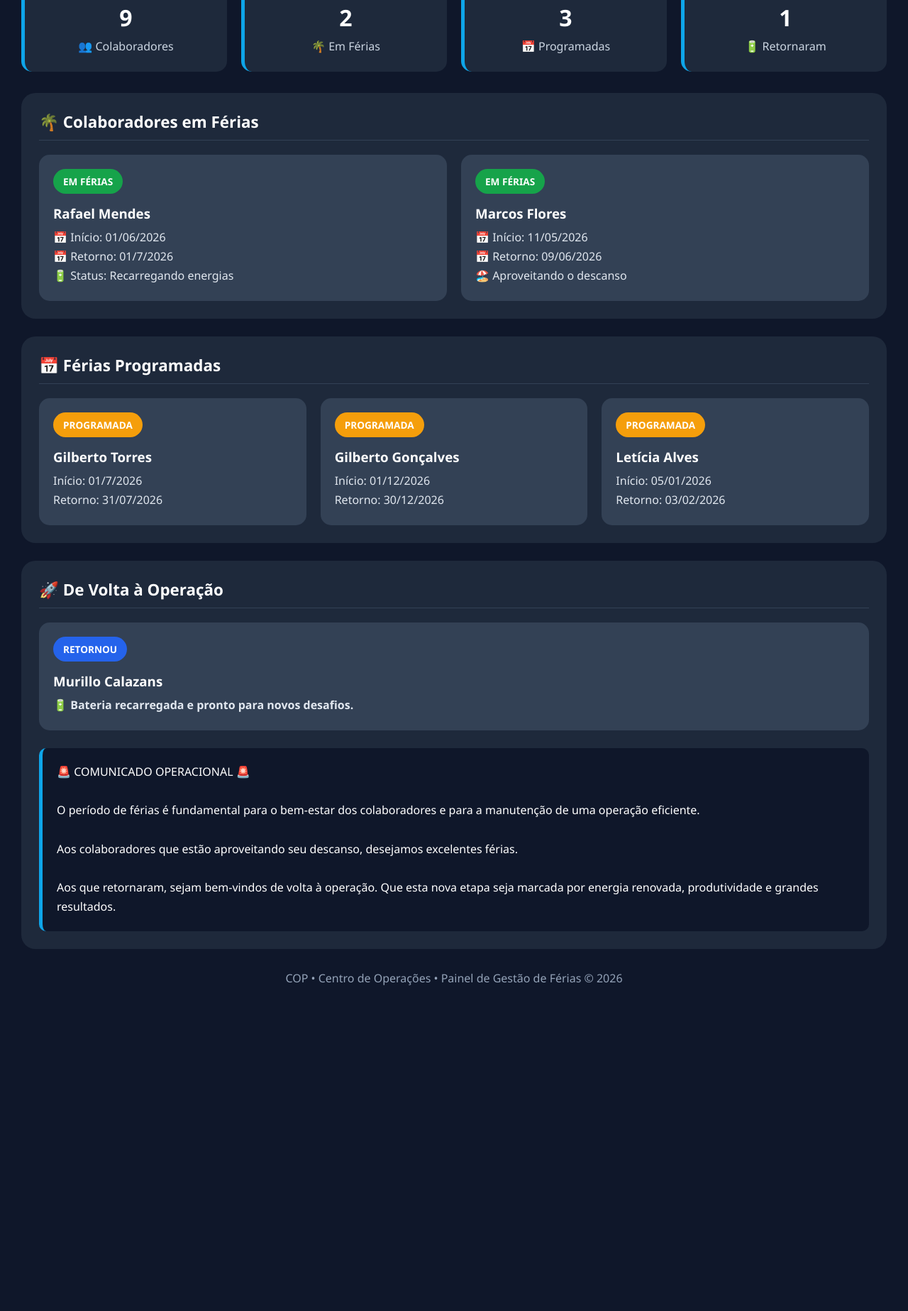
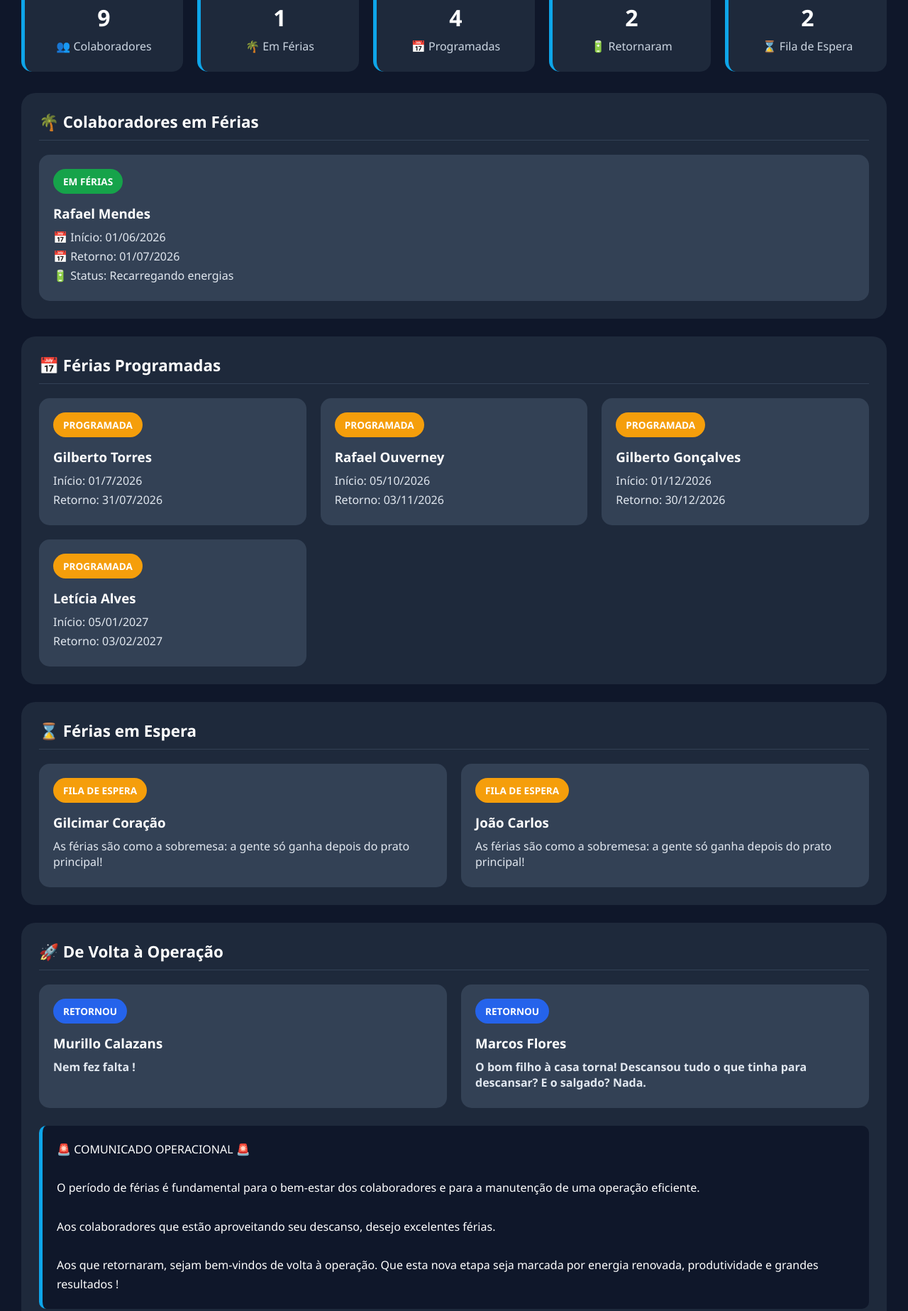
Before and after one commit to murillo-calazans/painel-ferias-cop, a plain HTML site: page index.html in a window 1280 px wide. Shown: the part 224-2071 px from the top of the page at 71% size. Before the commit the page ends 1643 px from the top, so only its background shows below. Drawn offline with Linux system fonts and the light colour scheme.

Commit message:
Update index.html

```diff
--- a/index.html
+++ b/index.html
@@ -174,18 +174,23 @@
         </div>
 
         <div class="kpi">
-            <h2>2</h2>
+            <h2>1</h2>
             <p>🌴 Em Férias</p>
         </div>
 
         <div class="kpi">
-            <h2>3</h2>
+            <h2>4</h2>
             <p>📅 Programadas</p>
         </div>
 
         <div class="kpi">
-            <h2>1</h2>
+            <h2>2</h2>
             <p>🔋 Retornaram</p>
+        </div>
+
+        <div class="kpi">
+            <h2>2</h2>
+            <p>⌛ Fila de Espera</p>
         </div>
 
     </div>
@@ -204,18 +209,8 @@
                 <h3>Rafael Mendes</h3>
 
                 <p>📅 Início: 01/06/2026</p>
-                <p>📅 Retorno: 01/7/2026</p>
+                <p>📅 Retorno: 01/07/2026</p>
                 <p>🔋 Status: Recarregando energias</p>
-            </div>
-
-            <div class="card">
-                <span class="status ferias">EM FÉRIAS</span>
-
-                <h3>Marcos Flores</h3>
-
-                <p>📅 Início: 11/05/2026</p>
-                <p>📅 Retorno: 09/06/2026</p>
-                <p>🏖️ Aproveitando o descanso</p>
             </div>
 
         </div>
@@ -242,6 +237,15 @@
             <div class="card">
                 <span class="status programadas">PROGRAMADA</span>
 
+                <h3>Rafael Ouverney</h3>
+
+                <p>Início: 05/10/2026</p>
+                <p>Retorno: 03/11/2026</p>
+            </div>
+
+            <div class="card">
+                <span class="status programadas">PROGRAMADA</span>
+
                 <h3>Gilberto Gonçalves</h3>
 
                 <p>Início: 01/12/2026</p>
@@ -253,8 +257,36 @@
 
                 <h3>Letícia Alves</h3>
 
-                <p>Início: 05/01/2026</p>
-                <p>Retorno: 03/02/2026</p>
+                <p>Início: 05/01/2027</p>
+                <p>Retorno: 03/02/2027</p>
+            </div>
+
+        </div>
+
+    </div>
+
+        <!-- FILA DE ESPERA -->
+
+    <div class="section">
+
+        <h2 class="section-title">⌛ Férias em Espera</h2>
+
+        <div class="cards">
+
+            <div class="card">
+                <span class="status programadas">FILA DE ESPERA</span>
+
+                <h3>Gilcimar Coração</h3>
+
+                <p>As férias são como a sobremesa: a gente só ganha depois do prato principal! </p>
+            </div>
+
+            <div class="card">
+                <span class="status programadas">FILA DE ESPERA</span>
+
+                <h3>João Carlos</h3>
+
+                <p>As férias são como a sobremesa: a gente só ganha depois do prato principal! </p>
             </div>
 
         </div>
@@ -275,7 +307,17 @@
                 <h3>Murillo Calazans</h3>
 
                 <p class="recarregado">
-                    🔋 Bateria recarregada e pronto para novos desafios.
+                    Nem fez falta !
+                </p>
+            </div>
+
+             <div class="card">
+                <span class="status retorno">RETORNOU</span>
+
+                <h3>Marcos Flores</h3>
+
+                <p class="recarregado">
+                    O bom filho à casa torna! Descansou tudo o que tinha para descansar? E o salgado? Nada.
                 </p>
             </div>
 
@@ -293,13 +335,13 @@
             <br><br>
 
             Aos colaboradores que estão aproveitando seu descanso,
-            desejamos excelentes férias.
+            desejo excelentes férias.
 
             <br><br>
 
             Aos que retornaram, sejam bem-vindos de volta à operação.
             Que esta nova etapa seja marcada por energia renovada,
-            produtividade e grandes resultados.
+            produtividade e grandes resultados !
 
         </div>
 
```
